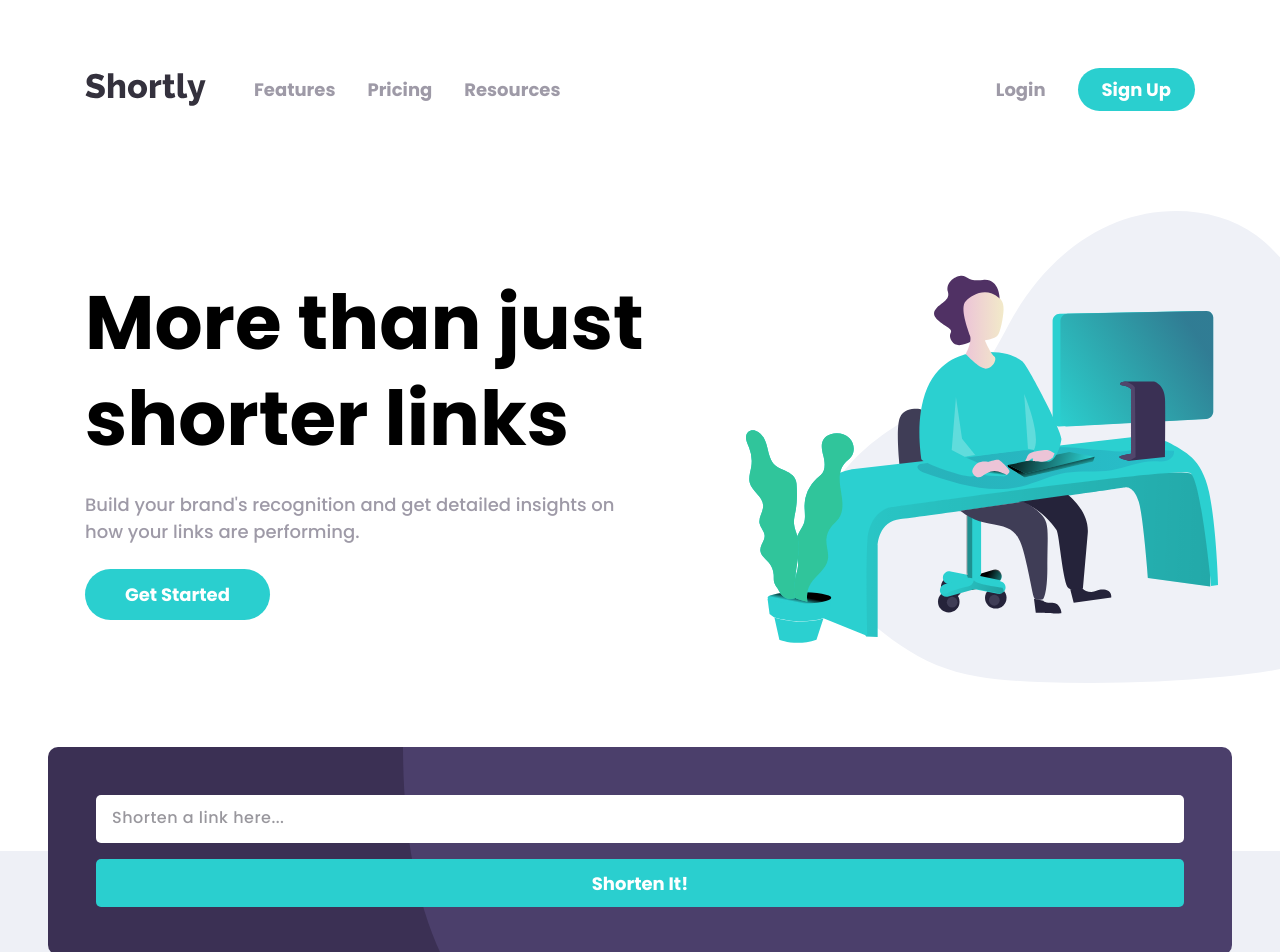
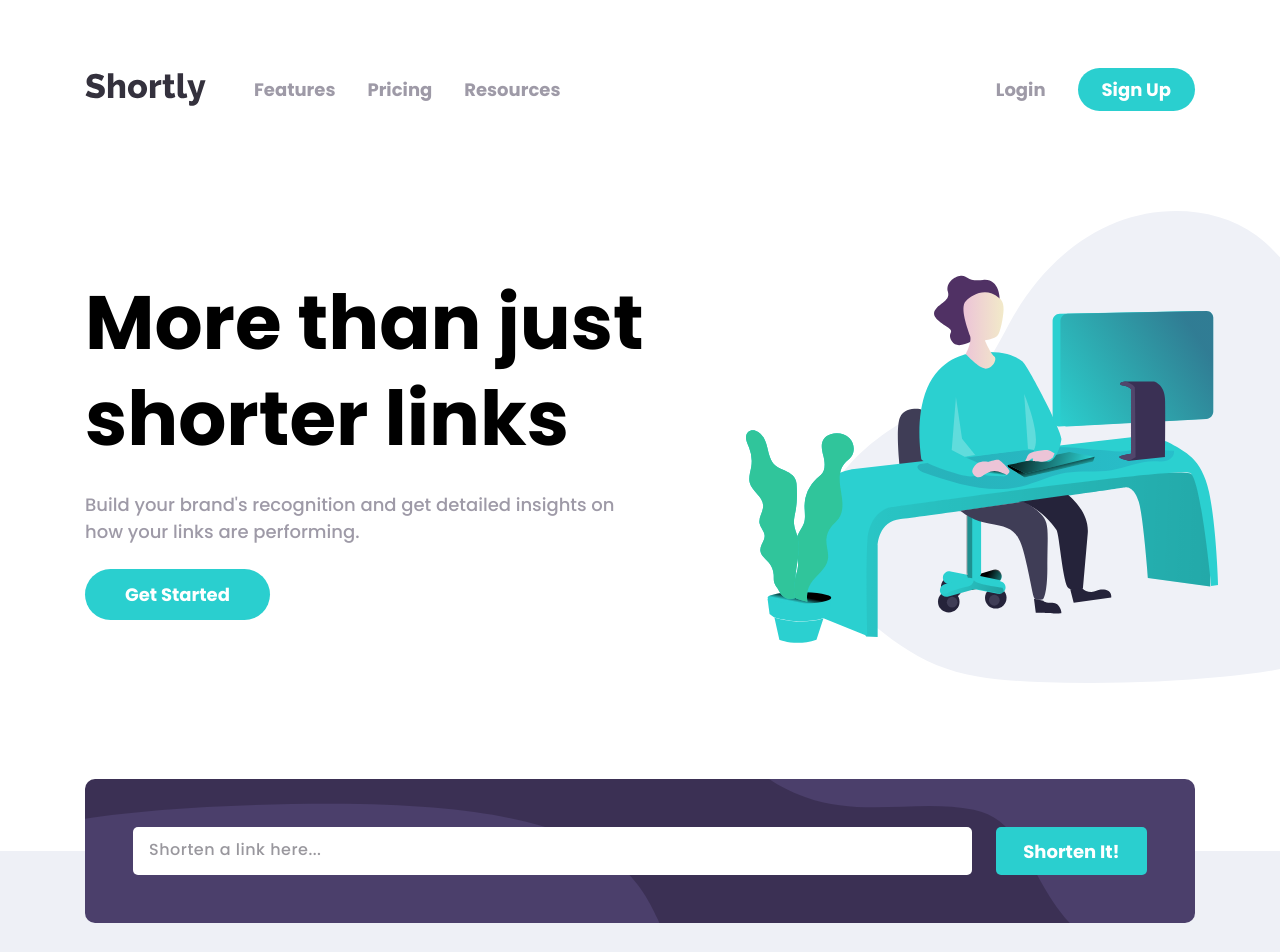
Before and after one commit to TylerAPfledderer/url-shortening-api, a Vue app: page / in a window 1280 px wide. Shown: the top 952 px of the page. Built offline with nearby package versions, Linux system fonts and the light colour scheme.

Commit message:
feat(App.vue): Update styling of the url shortner section for desktop screens.

```diff
--- a/src/App.vue
+++ b/src/App.vue
@@ -87,7 +87,7 @@
       </div>
     </header>
     <section class="UrlShortenSection">
-      <div class="UrlShortenSection__wrapper">
+      <div class="UrlShortenSection__wrapper desktop-wrapper">
         <label for="url-shorten" class="sr-hidden">Shorten a link here</label>
         <input
           type="url"
@@ -559,7 +559,7 @@ main {
 }
 
 .UrlShortenSection__wrapper {
-  background: var(--primary-violet) url('~@/assets/bg-shorten-mobile.svg') no-repeat top right / 70%;
+  background: var(--primary-violet) url('~@/assets/bg-shorten-mobile.svg') no-repeat top right;
   border-radius: 10px;
   display: flex;
   flex-direction: column;
@@ -584,6 +584,7 @@ main {
 
 .UrlShortenSection__input {
   padding: 0 16px;
+  width: 100%;
 }
 .UrlShortenSection__input::placeholder {
   color: var(--neutral-700);
@@ -605,6 +606,21 @@ main {
 .UrlShortenSection__btn:focus {
   filter: brightness(1.1);
   outline: 2px solid white;
+}
+
+@media (min-width: 768px) {
+  .UrlShortenSection__wrapper {
+    background-image: url('~@/assets/bg-shorten-desktop.svg');
+    background-position: center;
+    background-size: 100% 100%;
+    flex-direction: row;
+    column-gap: 24px;
+    padding: 48px;
+  }
+
+  .UrlShortenSection__btn {
+    width: 184px;
+  }
 }
 
 /* == Statistics Detail Section == */
```
